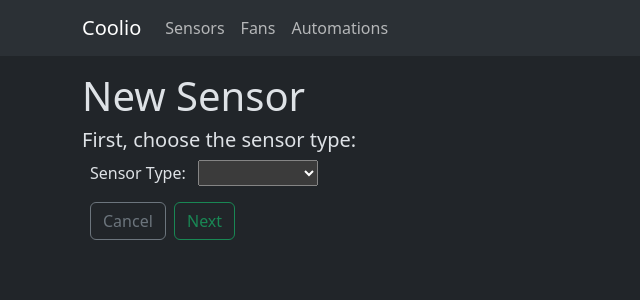
After one commit to dmcgrandle/coolio, a Flask app: page /sensors/new_sensor in a window 1280 px wide. The commit adds this page. Shown: the top 300 px of the page, without its empty margins (0-640 px from the left). Run offline with Flask 3, Linux system fonts and the light colour scheme; parts of the project's set-up code (start-up, migrations or seed data) failed here and were passed over; some libraries are stand-ins or nearby versions.

Commit message:
updates to temp sensors

```diff
--- a/app/fans/routes.py
+++ b/app/fans/routes.py
@@ -16,10 +16,9 @@ def fans_index():
           return redirect(url_for('.edit_fan')+'?name='+fan.name)
         elif form.delete.data == True:
           db.session.delete(fan)
-          flash(f'DELETED Automation: {form.name.data}')
+          flash(f'DELETED Fan: {form.name.data}')
         else:
           fan.copy_from_form(form)
-          #todo: launch the automation
         db.session.commit()
     forms = [FanForm(formdata=None, obj=fan) for fan in Fan.query.all()]
     return render_template('fans_index.html', title='Fans', forms=forms)
--- a/app/sensors/forms.py
+++ b/app/sensors/forms.py
@@ -2,20 +2,21 @@ from flask_wtf import FlaskForm
 from wtforms import StringField, SelectField, validators, IntegerField, SubmitField
 from wtforms.validators import DataRequired
 
-class EditSensorForm(FlaskForm):
+class EditTempSensorForm(FlaskForm):
     disp_title = StringField('Display Title')
     name = StringField('Name', validators=[DataRequired()])
-    serial = StringField('Serial', validators=[DataRequired()])
-    type = SelectField('Sensor Type', choices=[('None', ''), ('Temp Sensor', 'Temp Sensor')], validate_choice=False)
-    model = SelectField('Sensor Model', choices=[('None', ''), ('DS18B20', 'DS18B20')], validate_choice=True)
+    id = StringField('Serial', validators=[DataRequired()])
+    type = SelectField('Sensor Type', choices=['', 'Temp Sensor'], validate_choice=False)
+    model = SelectField('Sensor Model', choices=['', 'DS18B20'], validate_choice=False)
     submit = SubmitField('Save Sensor')
 
 class SensorForm(FlaskForm):
-    name = IntegerField('Temp', validators=[DataRequired()])
-    reading = StringField('Reading')
-    timestamp = StringField('Time of Reading')
-    serial = StringField('Serial')
+    name = StringField('Name', validators=[DataRequired()])
     type = StringField('Sensor Type')
-    model = StringField('Sensor Model')
     edit = SubmitField('Edit Sensor', render_kw={'class': 'btn btn-outline-warning'})
     delete = SubmitField('Delete Sensor', render_kw={'class': 'btn btn-outline-danger'})
+
+class NewSensorForm(FlaskForm):
+    type = SelectField('Sensor Type', choices=['', 'Temp Sensor'], validate_choice=False)
+    cancel = SubmitField('Cancel', render_kw={'class': 'btn btn-outline-secondary'})
+    next = SubmitField('Next', render_kw={'class': 'btn btn-outline-success'})
--- a/app/sensors/routes.py
+++ b/app/sensors/routes.py
@@ -4,80 +4,66 @@ from urllib.parse import urlsplit
 import sqlalchemy as sa
 from app import db
 from app.sensors import bp
-from app.sensors.forms import EditSensorForm, SensorForm
-from app.models import TempSensor
+from app.sensors.forms import EditTempSensorForm, SensorForm, NewSensorForm
+from app.models import Sensor, TempSensor
 
 @bp.route('/', methods=['GET', 'POST'])
 def sensors_index():
-    sensors = TempSensor.query.all()
-    if sensors.__len__() == 0:
-      return redirect(url_for('sensors.new_sensor'))
+    if Sensor.query.count() == 0:
+      return redirect(url_for('.new_sensor'))
     form = SensorForm(request.form)
     if form.validate_on_submit():
-      for sensor in sensors:
-        if sensor.name == form.name.data:
-          if form.edit.data == True:
-            return redirect(url_for('sensors.new_sensor')+'?name='+sensor.name)
-          elif form.delete.data == True:
-            db.session.delete(sensor)
-            db.session.commit()
-            flash('Sensor {} DELETED!'.format(form.name.data))
-            return redirect(url_for('sensors.sensors_index'))
-          else:
-            pass #todo: implement error conditions
-    else: #request.method == 'GET'
-       pass
-    forms = []
-    for sensor in sensors:
-      query = sensor.readings.select()
-      reading = db.session.scalars(query).first()
-      form = SensorForm()
-      form.name.data = sensor.name
-      if reading:
-        form.reading.data = reading.temp
-        form.timestamp.data = reading.timestamp.astimezone(
-            pytz.timezone('America/Los_Angeles')
-          ).strftime('%m/%d/%y, %H:%M:%S')
-      form.serial.data = sensor.id
-      form.type.data = sensor.type
-      form.model.data = sensor.model
-      forms.append(form)
-    return render_template('sensors_index.html', title='Sensors', forms=forms)
+      if sensor := Sensor.query.filter_by(name=form.name.data).first():
+        if form.edit.data == True and sensor.type == 'Temp Sensor':
+          return redirect(url_for('.edit_temp_sensor')+'?name='+sensor.name)
+        # future: add redirect for another sensor.type here
+        elif form.delete.data == True:
+          db.session.delete(sensor)
+          flash(f'DELETED Sensor: {form.name.data}')
+        else:
+          pass # nothing to update with SensorForm
+        db.session.commit()
+      else:
+         pass #todo: handle error of name not found
+    data = []
+    for sensor in Sensor.query.all():
+      form = SensorForm(formdata=None, obj=sensor)
+      type_sensor = None
+      reading = None
+      if sensor.type == 'Temp Sensor':
+        type_sensor = TempSensor.query.filter_by(name=sensor.name).first()
+        reading = db.session.scalars(type_sensor.readings.select()).first()
+      # elif sensor.type == 'Another': #todo: add for another sensor.type
+      data.append((form, type_sensor, reading))
+    return render_template('sensors_index.html', title='Sensors', data=data)
 
-@bp.route('/newsensor', methods=['GET', 'POST'])
+@bp.route('/new_sensor', methods=['GET', 'POST'])
 def new_sensor():
-    sensor = TempSensor()
-    form = EditSensorForm(disp_title='New Sensor')
+    form = NewSensorForm(request.form)
     if form.validate_on_submit():
-      sensor.name = form.name.data
-      sensor.id = form.serial.data
-      sensor.type = form.type.data
-      sensor.model = form.model.data
-      db.session.add(sensor)
+      if form.cancel.data == True:
+        return redirect(url_for('.sensors_index'))
+      elif form.next.data == True:
+        if form.type.data == 'Temp Sensor':
+           return redirect(url_for('.edit_temp_sensor')+'?name=_new_')
+        else:
+           flash('Must choose a sensor type, or cancel.')
+    return render_template('new_sensor.html', title='New Sensor', form=form)
+
+@bp.route('/edit_temp_sensor', methods=['GET', 'POST'])
+def edit_temp_sensor():
+    if (name := request.args.get('name')) == '_new_':
+      temp_sensor = TempSensor()
+      prefixes = ('New', 'Created New')
+    else:
+      temp_sensor = TempSensor.query.filter_by(name=name).first()
+      prefixes = ('Edit', 'Edited')
+    form = EditTempSensorForm(request.form)
+    if form.validate_on_submit():
+      temp_sensor.copy_from_form(form)
+      db.session.add(temp_sensor)
       db.session.commit()
-      flash('Created new {} named {}'.format(sensor.type, sensor.name))
-      return redirect(url_for('sensors.sensors_index'))
-    return render_template('edit_sensor.html', title='New Sensor', form=form)
-
-@bp.route('/editsensor', methods=['GET', 'POST'])
-def edit_sensor():
-    sensor = TempSensor.query.filter_by(name=request.args.get('name')).first()
-    if sensor == None:
-       flash('Sensor {} not found'.format(request.args.get('name')))
-       return redirect(url_for('sensors.sensors_index'))
-    form = EditSensorForm(request.form)
-    if form.validate_on_submit():
-      sensor.name = form.name.data
-      sensor.id = form.serial.data
-      sensor.type = form.type.data
-      sensor.model = form.model.data
-      db.session.commit()
-      flash('Edited {} named {}'.format(sensor.type, sensor.name))
-      return redirect(url_for('sensors.sensors_index'))
-    elif request.method == 'GET':
-       form.disp_title.data = 'Edit Sensor'
-       form.name.data = sensor.name
-       form.serial.data = sensor.id
-       form.type.data = sensor.type
-       form.model.data = sensor.model
-    return render_template('edit_sensor.html', title='Edit Sensor', form=form)
+      flash(f'{prefixes[1]} Temp Sensor named {temp_sensor.name}')
+      return redirect(url_for('.sensors_index'))
+    form = EditTempSensorForm(formdata=None, obj=temp_sensor)
+    return render_template('edit_temp_sensor.html', title=f'{prefixes[0]} Temp Sensor', form=form)
--- a/app/sensors/scheduled_tasks.py
+++ b/app/sensors/scheduled_tasks.py
@@ -31,13 +31,13 @@ def interval_temp_reading():
           temperature_string = lines[1][position:]
           temperature_c = float(temperature_string) / 1000.0
           temperature = temperature_c * 9.0 / 5.0 + 32.0
-        reading = TempReading(sensor=sensor, temp=temperature)
+        reading = TempReading(temp_sensor=sensor, temp=temperature)
         db.session.add(reading)
         db.session.commit()
         current_app.logger.info(f'Temp Sensor "{sensor.name}" temperature taken {temperature}')
       print (reading)
       # send ficticious temperatures to simulate
-      current_app.sm.send('sensor_updated', temp=temps[run])
+      #current_app.sm.send('sensor_updated', temp=temps[run])
       print(f'Sent {temps[run]} for run #{run}')
       run += 1
     except Exception as e:
--- a/app/sensors/templates/edit_sensor.html
+++ b/app/sensors/templates/edit_temp_sensor.html
@@ -14,9 +14,9 @@
         </p>
         <p>The serial number is a 12 digit number unique to this sensor:</p>
         <p>
-          {{ form.serial.label }}<br>
-          {{ form.serial(size=10) }}
-          {% for error in form.serial.errors %}
+          {{ form.id.label }}<br>
+          {{ form.id(size=18) }}
+          {% for error in form.id.errors %}
           <span style="color: red;">[{{ error }}]</span>
           {% endfor %}
         </p>
--- /dev/null
+++ b/app/sensors/templates/new_sensor.html
@@ -0,0 +1,12 @@
+{% extends "base.html" %}
+
+{% block content %}
+    <h1>New Sensor</h1>
+    <h5>First, choose the sensor type:</h5>
+        <form class="m-2" name="form" action="" method="post">
+            {{ form.hidden_tag() }}
+            <p>{{ form.type.label }}:  <span class="ms-2">{{ form.type }}</span><br></p>
+            <p>{{ form.cancel }} <span class="ms-1">{{ form.next }}</span></p>
+        </form>
+
+{% endblock %}
```
Also changed, not shown: app/__init__.py (+4 -4 lines), app/models.py (+17 -4 lines), app/sensors/templates/sensors_index.html (+15 -15 lines).
